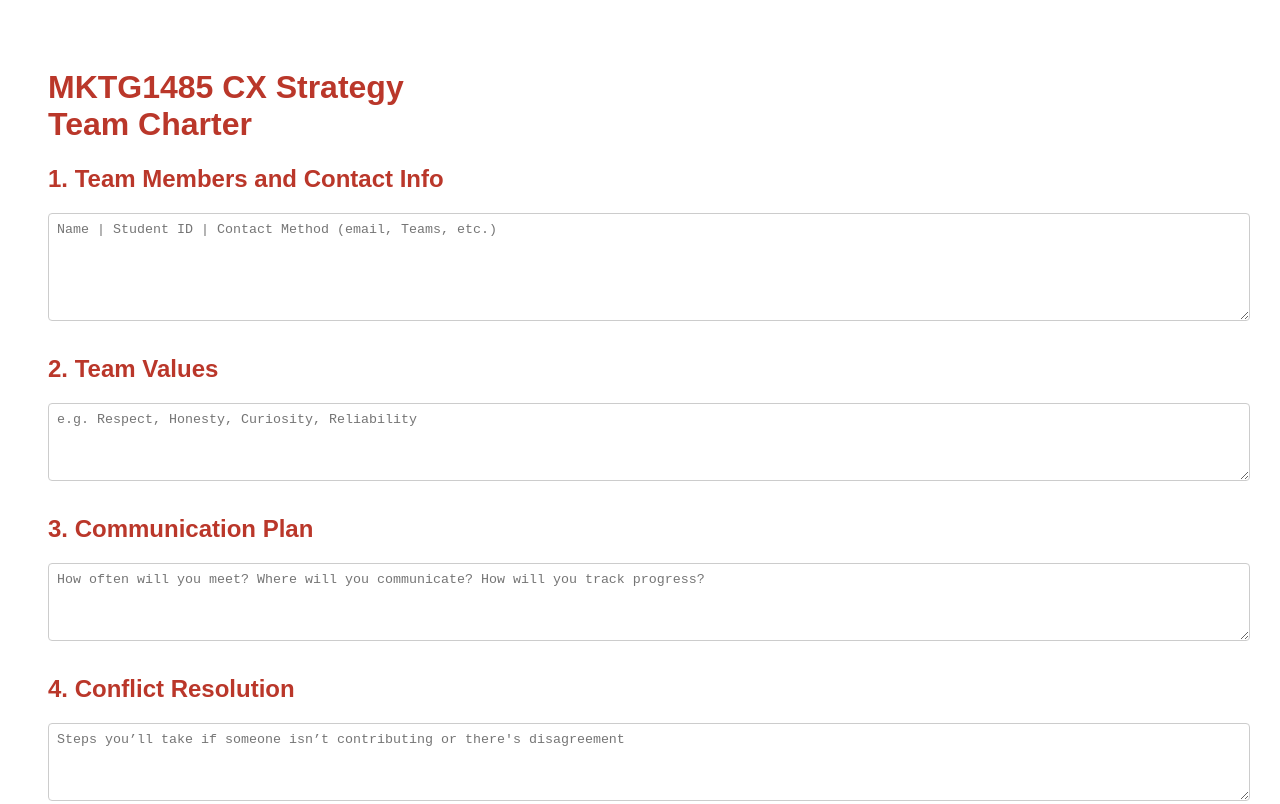
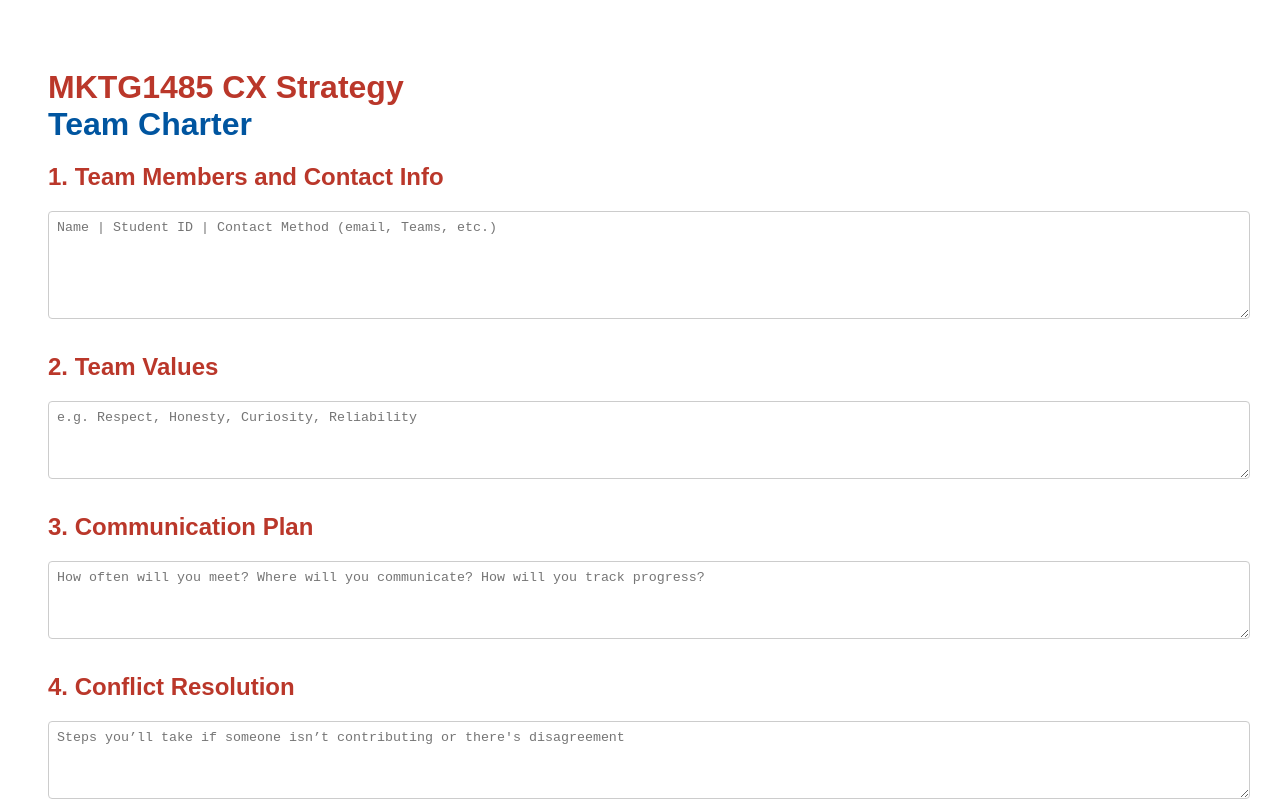
Before and after one commit to RMIT-1485/team-charter-template, a plain HTML site: page index.html in a window 1280 px wide. Shown: the top 804 px of the page. Drawn offline with Linux system fonts and the light colour scheme.

Commit message:
Update index.html

```diff
--- a/index.html
+++ b/index.html
@@ -35,7 +35,10 @@
   </style>
 </head>
 <body>
-  <h1 style="color: #ba372a; font-size: 2em;">MKTG1485 CX Strategy<br>Team Charter</h1>
+  <h1 style="font-size: 2em; margin-bottom: 10px;">
+  <span style="color: #ba372a;">MKTG1485 CX Strategy</span><br>
+  <span style="color: #0055A0;">Team Charter</span>
+</h1>
 
   <div class="form-section">
     <h2>1. Team Members and Contact Info</h2>
```
